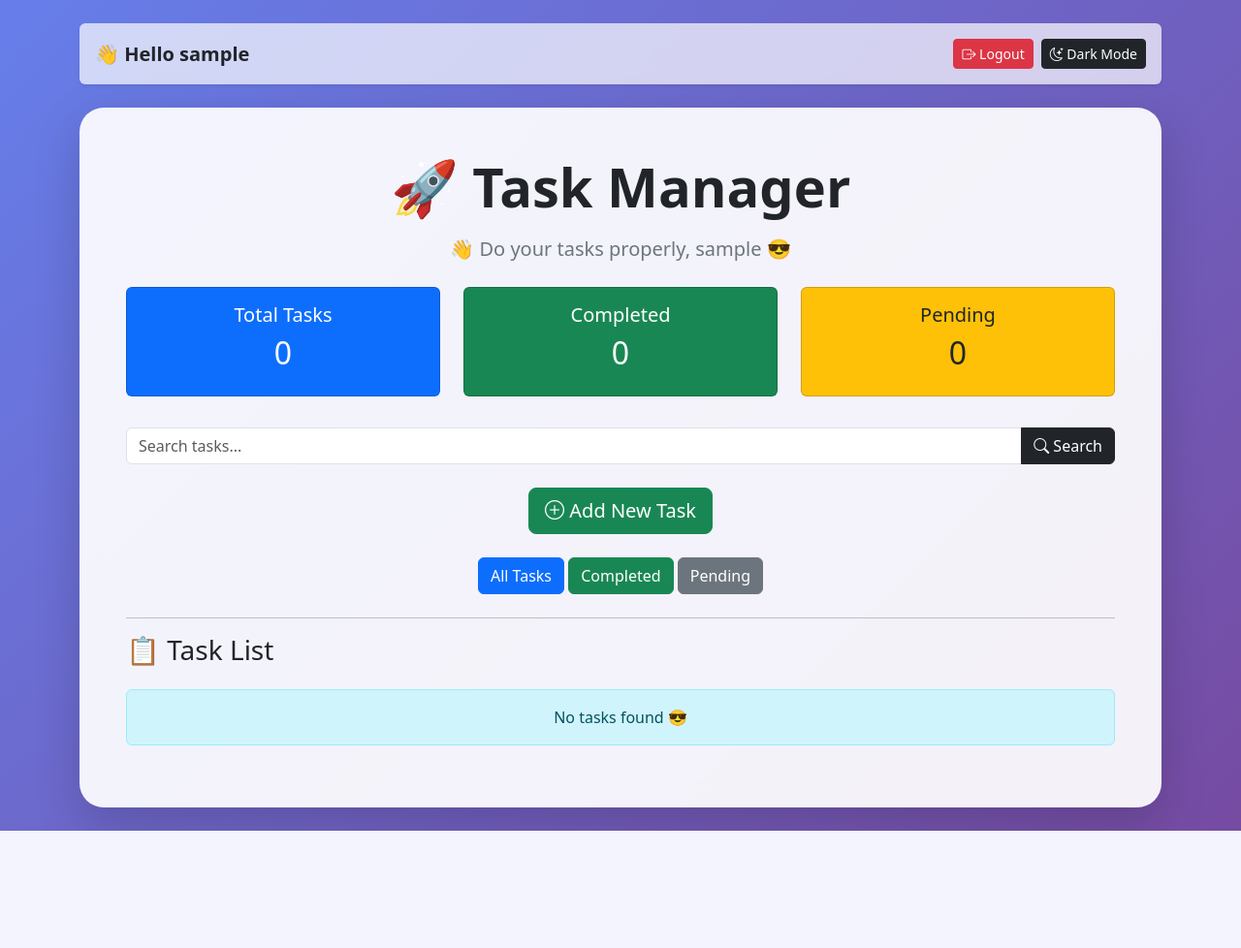
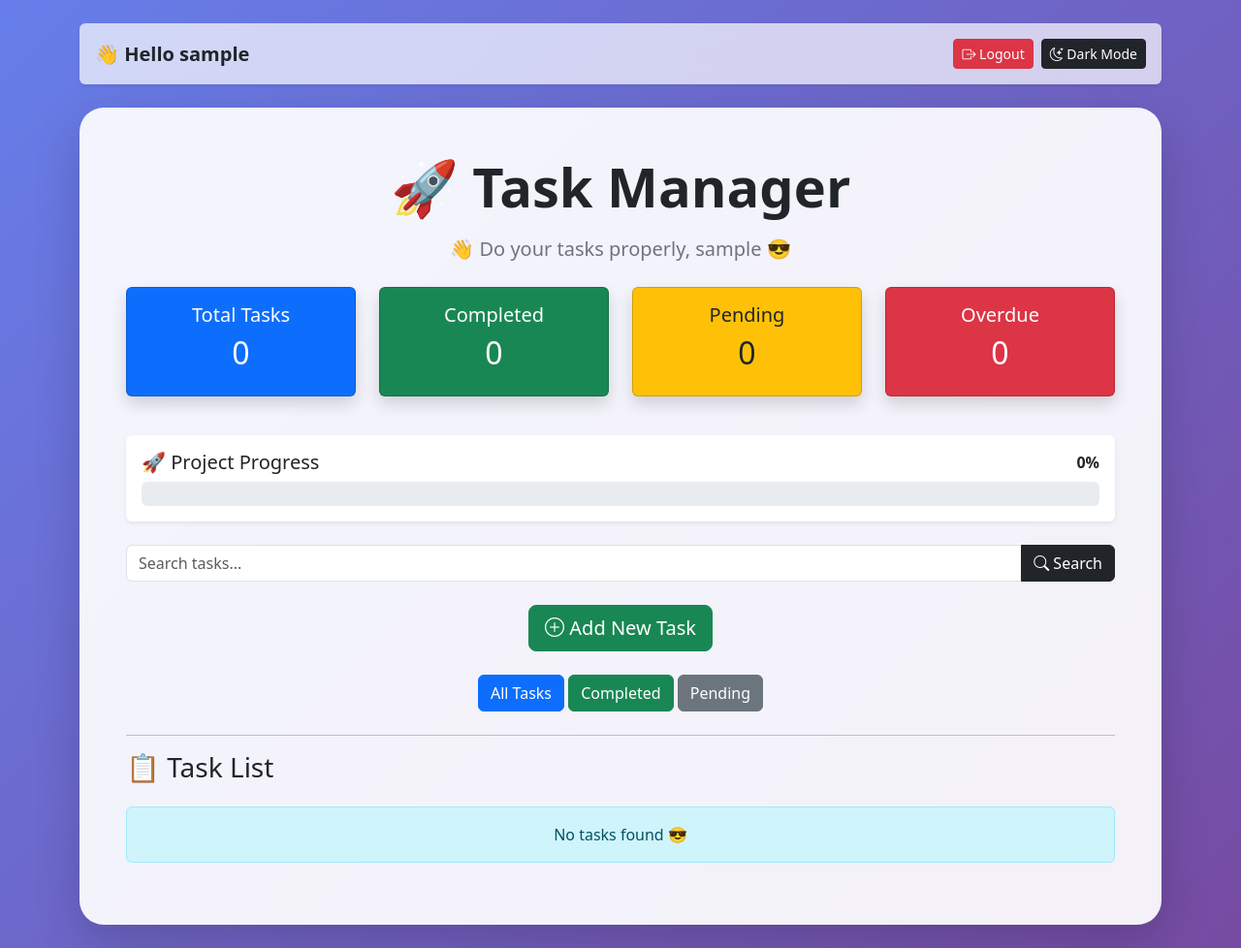
Before and after one commit to pouria-a2006/pouriagheitouri, a Django app: page / in a window 1280 px wide. Shown: the whole page at 97% size. Before the commit the page ends 857 px from the top, so only its background shows below. Run offline with Django 5.2, Linux system fonts and the light colour scheme; the visitor is signed in with stand-in values (Sample User, id 1); data that the repository does not hold is empty.

Commit message:
Improve dashboard with overdue tasks and progress tracking

```diff
--- a/tasks/templates/tasks/home.html
+++ b/tasks/templates/tasks/home.html
@@ -54,8 +54,8 @@ href="https://cdn.jsdelivr.net/npm/bootstrap-icons@1.11.3/font/bootstrap-icons.m
 
             <div class="row text-center mb-4">
 
-                <div class="col-md-4 mb-2">
-                    <div class="card bg-primary text-white">
+    <div class="col-md-3 mb-3">
+        <div class="card bg-primary text-white shadow">
             <div class="card-body">
                 <h5>Total Tasks</h5>
                 <h2>{{ total_tasks }}</h2>
@@ -63,8 +63,9 @@ href="https://cdn.jsdelivr.net/npm/bootstrap-icons@1.11.3/font/bootstrap-icons.m
         </div>
     </div>
 
-                <div class="col-md-4 mb-2">
-                    <div class="card bg-success text-white">
+
+    <div class="col-md-3 mb-3">
+        <div class="card bg-success text-white shadow">
             <div class="card-body">
                 <h5>Completed</h5>
                 <h2>{{ completed_tasks }}</h2>
@@ -72,8 +73,9 @@ href="https://cdn.jsdelivr.net/npm/bootstrap-icons@1.11.3/font/bootstrap-icons.m
         </div>
     </div>
 
-                <div class="col-md-4 mb-2">
-                    <div class="card bg-warning text-dark">
+
+    <div class="col-md-3 mb-3">
+        <div class="card bg-warning text-dark shadow">
             <div class="card-body">
                 <h5>Pending</h5>
                 <h2>{{ pending_tasks }}</h2>
@@ -81,7 +83,53 @@ href="https://cdn.jsdelivr.net/npm/bootstrap-icons@1.11.3/font/bootstrap-icons.m
         </div>
     </div>
 
+
+    <div class="col-md-3 mb-3">
+        <div class="card bg-danger text-white shadow">
+            <div class="card-body">
+                <h5>Overdue</h5>
+                <h2>{{ overdue_tasks }}</h2>
             </div>
+        </div>
+    </div>
+
+</div>
+
+
+<div class="card shadow-sm border-0 mb-4">
+
+    <div class="card-body">
+
+        <div class="d-flex justify-content-between align-items-center mb-2">
+
+            <h5 class="mb-0">
+                🚀 Project Progress
+            </h5>
+
+            <strong>
+                {{ progress }}%
+            </strong>
+
+        </div>
+
+
+        <div class="progress" style="height:25px;">
+
+            <div class="progress-bar bg-success"
+                 role="progressbar"
+                 style="width: {{ progress }}%;">
+
+                {{ progress }}%
+
+            </div>
+
+        </div>
+
+
+    </div>
+
+</div>
+
 
 <form method="GET" class="mb-4">
 
--- a/tasks/views.py
+++ b/tasks/views.py
@@ -2,6 +2,7 @@ from django.shortcuts import render, redirect, get_object_or_404
 from django.contrib.auth.decorators import login_required
 from .models import Task
 from .forms import TaskForm
+from datetime import date
 
 
 @login_required(login_url='login')
@@ -24,12 +25,25 @@ def home(request):
     total_tasks = tasks.count()
     completed_tasks = tasks.filter(completed=True).count()
     pending_tasks = tasks.filter(completed=False).count()
+    overdue_tasks = tasks.filter(
+    completed=False,
+    due_date__lt=date.today()
+    ).count()
+
+    progress = 0
+
+    if total_tasks > 0:
+        progress = int((completed_tasks / total_tasks) * 100)
+
+
 
     context = {
         "tasks": tasks,
         "total_tasks": total_tasks,
         "completed_tasks": completed_tasks,
         "pending_tasks": pending_tasks,
+        "overdue_tasks": overdue_tasks,
+        "progress": progress,
     }
 
     return render(request, "tasks/home.html", context)
```
Lines whose indentation alone changed are shown as unchanged.
